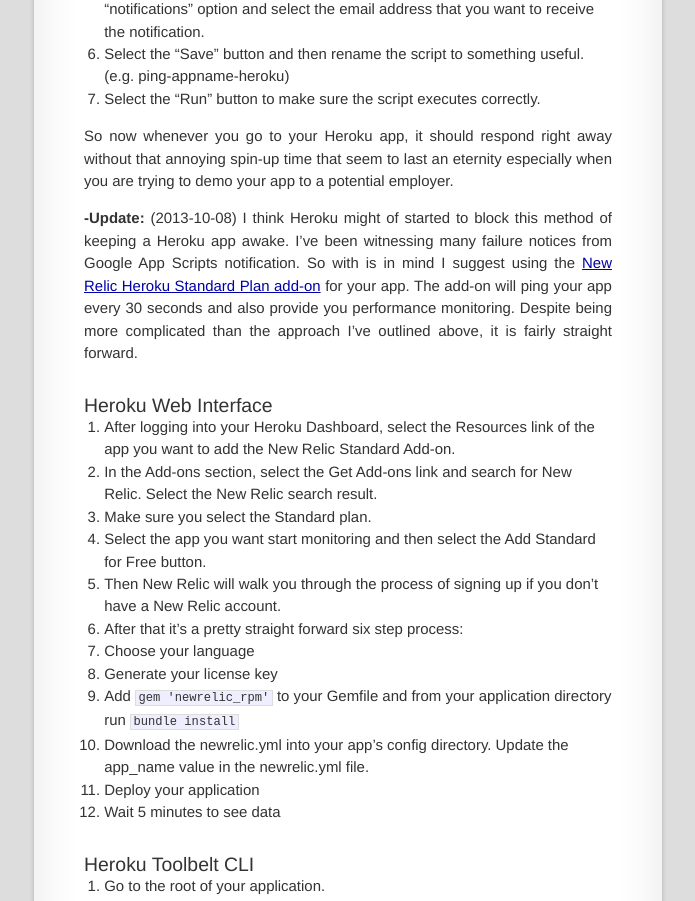
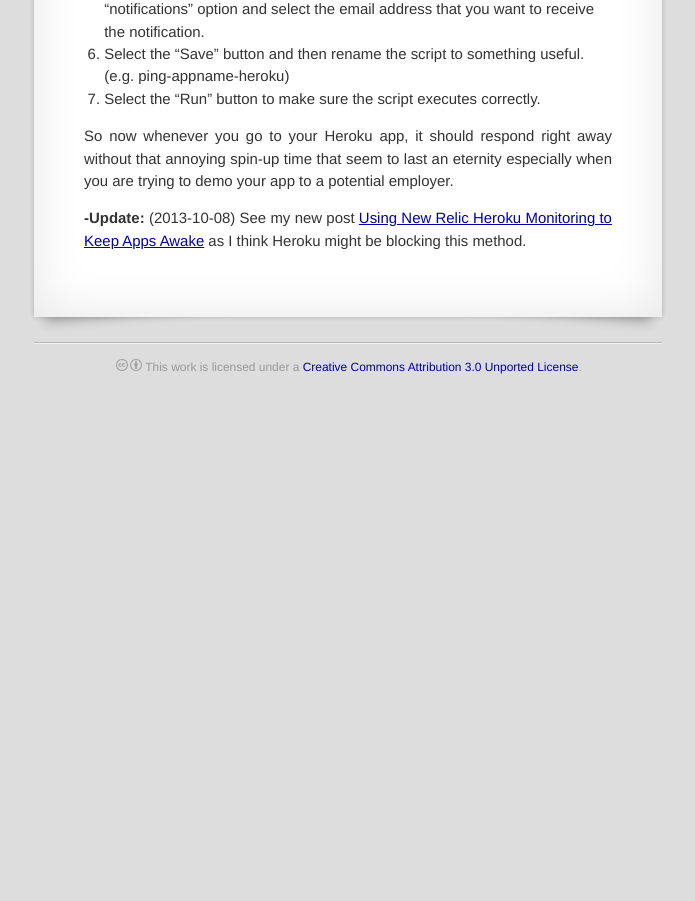
Before and after one commit to xiaogwu/xiaogwu.github.io, a Jekyll site: the page built from _posts/2013-09-23-how-to-keep-heroku-apps-awake.markdown, in a window 1280 px wide, cut to the strip 1751-2652 px from the top of the page. Shown: the whole strip, without its empty margins (292-987 px from the left). Built offline with Jekyll 4.4.1, drawn with Linux system fonts in a browser that asks for light colours; Markdown is read by kramdown in place of the engine named in the settings; after the commit the page ends 2142 px from its top, so only the background shows below that; some of the changed text lies outside the part shown.

Commit message:
Add new-relic-heroku-monitoring post

````diff
--- a/_posts/2013-09-23-how-to-keep-heroku-apps-awake.markdown
+++ b/_posts/2013-09-23-how-to-keep-heroku-apps-awake.markdown
@@ -42,50 +42,8 @@
 that annoying spin-up time that seem to last an eternity especially when you are
 trying to demo your app to a potential employer.
 
-**-Update:** (2013-10-08) I think Heroku might of started to block this method of
-keeping a Heroku app awake.  I've been witnessing many failure notices from
-Google App Scripts notification.  So with is in mind I suggest using the [New
-Relic Heroku Standard Plan add-on] for your app.  The add-on will ping your
-app every 30 seconds and also provide you performance monitoring.  Despite being more complicated
-than the approach I've outlined above, it is fairly straight forward.
-
-## Heroku Web Interface
-1.  After logging into your Heroku Dashboard, select the Resources link of the
-    app you want to add the New Relic Standard Add-on.
-2.  In the Add-ons section, select the Get Add-ons link and search for New
-    Relic.  Select the New Relic search result.
-3.  Make sure you select the Standard plan.
-4.  Select the app you want start monitoring and then select the Add Standard
-    for Free button.
-5.  Then New Relic will walk you through the process of signing up if you don't
-    have a New Relic account.
-6.  After that it's a pretty straight forward six step process:
-  1.  Choose your language
-  2.  Generate your license key
-  3.  Add ``` gem 'newrelic_rpm' ``` to your Gemfile and from your application
-directory run ``` bundle install ```
-  4.  Download the newrelic.yml into your app's config directory.  Update the
-app_name value in the newrelic.yml file.
-  5.  Deploy your application
-  6.  Wait 5 minutes to see data
-
-## Heroku Toolbelt CLI
-1.  Go to the root of your application.
-2.  ``` heroku addons:add newrelic:standard ```
-3.  Open the New Relic interface ``` heroku addons:open newrelic ```
-4.  Then follow the instructions starting with step 6 of the Heroku Web
-    Interface.
-
-## Final Step
-In order to start the pinging, you need to then enable the **availability
-monitoring feature**.  Select your application and under the Reports ->
-Availability tab, enable availability monitoring and enter the URL of your
-application.  Leave everthing else to the defaults and select the Save your
-changes button.  Make sure you also enter your email address for downtime
-notifications and also select the Save the notification email button.
-
-There you have it, now you have a fully "sanctioned" way to keep your Heroku app
-awake and you get performance monitoring to boot.  Win-Win.
+**-Update:** (2013-10-08) See my new post [Using New Relic Heroku Monitoring to
+Keep Apps Awake] as I think Heroku might be blocking this method.
 
 [tweeted]: https://twitter.com/xiaogwu/status/380757001745088512
 [Heroku's blog post]: https://blog.heroku.com/archives/2013/6/20/app_sleeping_on_heroku?mkt_tok=3RkMMJWWfF9wsRonuq%2FPZKXonjHpfsX57O0uWqC%2FlMI%2F0ER3fOvrPUfGjI4ATsNqI%2BSLDwEYGJlv6SgFQrjAMapmyLgLUhE%3D
@@ -93,4 +51,4 @@
 [connect google app scripts]: http://note.io/15o37HY
 [project triggers]: http://note.io/18TOqaq
 [code]: http://note.io/18TRaEx
-[New Relic Heroku Standard Plan add-on]: https://addons-sso.heroku.com/apps/locale/addons/newrelic:standard
+[Using New Relic Heroku Monitoring to Keep Apps Awake]: {% post_url 2013-10-08-new-relic-heroku-monitoring %}
--- a/css/main.css
+++ b/css/main.css
@@ -235,6 +235,7 @@
 .post ul, .post ol {
   margin-left: 1.35em;
   text-align: left;
+  margin-top: 0.8em;
 }
 
 .post code {
````
Also changed, not shown: _posts/2013-10-08-new-relic-heroku-monitoring.markdown (added, +66 -0 lines).
